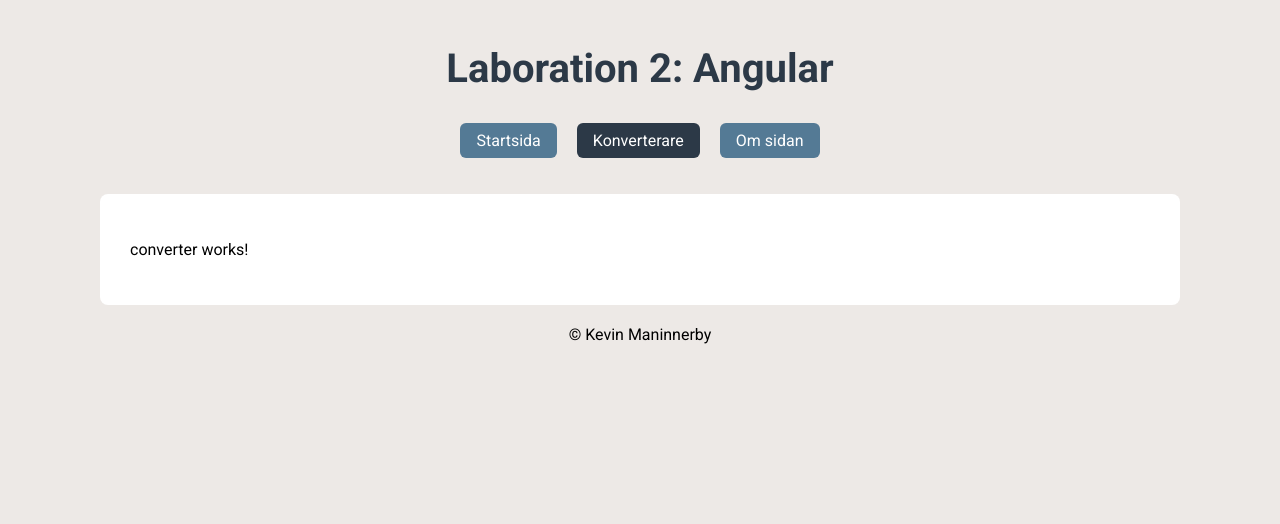
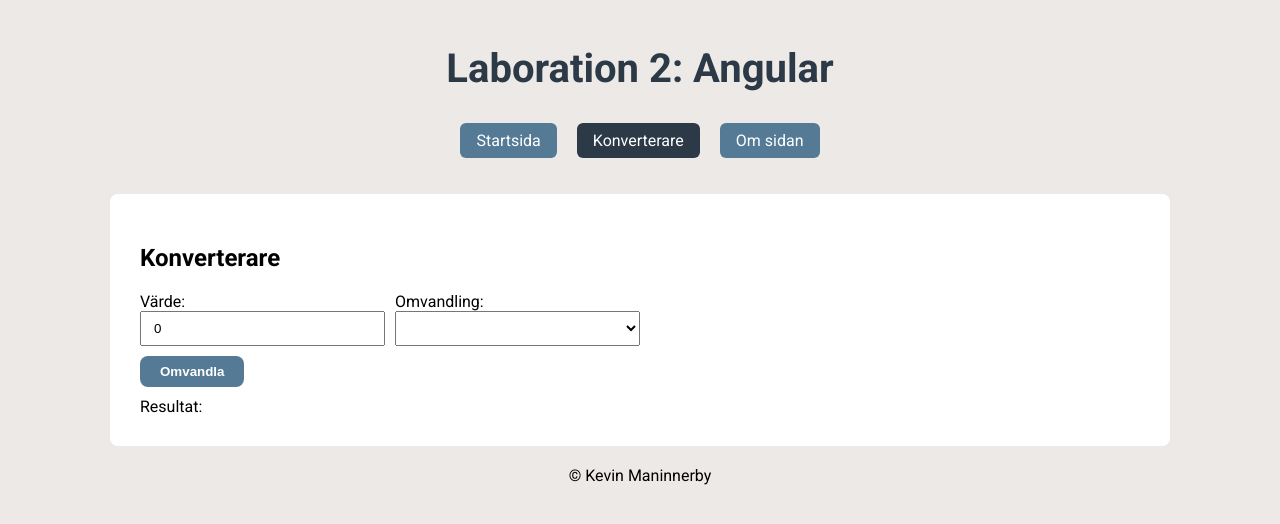
Before and after one commit to Jwcub/AngularSite1, an Angular app: page /converter in a window 1280 px wide. Shown: the top 524 px of the page. Built offline with nearby package versions, Linux system fonts and the light colour scheme.

Commit message:
Lägg till konverterare

```diff
--- a/src/app/converter/converter.css
+++ b/src/app/converter/converter.css
@@ -0,0 +1,27 @@
+.converter {
+    max-width: 500px;
+    display: grid;
+    grid-template-columns: 1fr 1fr;
+    gap: 10px;
+
+    input, select {
+        width: 100%;
+        padding: 8px 12px;
+    }
+
+    button {
+        justify-self: flex-start;
+        align-self: flex-start;
+        padding: 8px 20px;
+        background-color: #547A95;
+        border: 0;
+        border-radius: 8px;
+        color: #fff;
+        font-weight: bold;
+    }
+
+    p.result {
+        margin: 0;
+        grid-column: span 2;
+    }
+}
--- a/src/app/converter/converter.html
+++ b/src/app/converter/converter.html
@@ -1 +1,22 @@
-<p>converter works!</p>
+<h2>Konverterare</h2>
+
+<div class="converter">
+
+<label>
+    Värde: <br>
+    <input type="number" id="value" [(ngModel)]="value">
+</label>
+
+<label>
+    Omvandling: <br>
+    <select [(ngModel)]="method">
+        <option value="MtoI">Meter till Inch</option>
+        <option value="CtoF">Celsius till Farenheit</option>
+    </select>
+</label>
+
+<button (click)="convertValue()">Omvandla</button>
+
+<p class="result">Resultat: <strong> {{ result }} </strong></p>
+
+</div>
--- a/src/app/converter/converter.ts
+++ b/src/app/converter/converter.ts
@@ -1,9 +1,39 @@
 import { Component } from '@angular/core';
+import { FormsModule } from '@angular/forms';
 
 @Component({
   selector: 'app-converter',
-  imports: [],
+  imports: [FormsModule],
   templateUrl: './converter.html',
   styleUrl: './converter.css',
 })
-export class Converter {}
+export class Converter {
+  value: number = 0;
+  method: string = "";
+  result: string = "";
+
+  convertValue():void {
+    if(this.method === "MtoI"){
+      this.result = meterToInches(this.value);
+    }
+
+    if(this.method === "CtoF") {
+      this.result = celsiusToFahrenheit(this.value);
+    }
+    else {
+      this.result = "Ingen metod vald"
+    }
+  }
+}
+
+function meterToInches(meters: number):string {
+  const inches = meters * 39.3701;
+  const message = `${meters} meter är ${inches} inches`;
+  return message
+}
+
+function celsiusToFahrenheit(celsius: number):string {
+  const fahrenheit = celsius * 1.8 + 32;
+  const message = `${celsius} Celsius är ${fahrenheit} Fahrenheit`
+  return message
+}
--- a/src/styles.css
+++ b/src/styles.css
@@ -1,4 +1,8 @@
 @import url('https://fonts.googleapis.com/css2?family=Roboto:ital,wght@0,100..900;1,100..900&display=swap');
+
+* {
+    box-sizing: border-box;
+}
 
 body {
     background-color: #EDE9E6;
```
